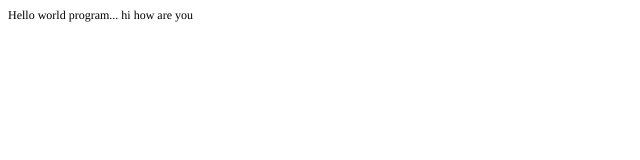
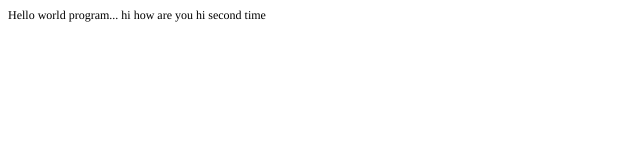
Before and after one commit to mirajkar/aakash-first-example, a plain HTML site: page index.html in a window 1280 px wide. Shown: the full height of the page, 0-640 px from the left. Drawn offline with Linux system fonts and the light colour scheme.

Commit message:
comitted

```diff
--- a/index.html
+++ b/index.html
@@ -12,6 +12,6 @@
   </style>
 </head>
 <body>
-<p class="p1"><span class="s1">Hello world program... hi how are you</span></p>
+<p class="p1"><span class="s1">Hello world program... hi how are you hi second time</span></p>
 </body>
 </html>
```
